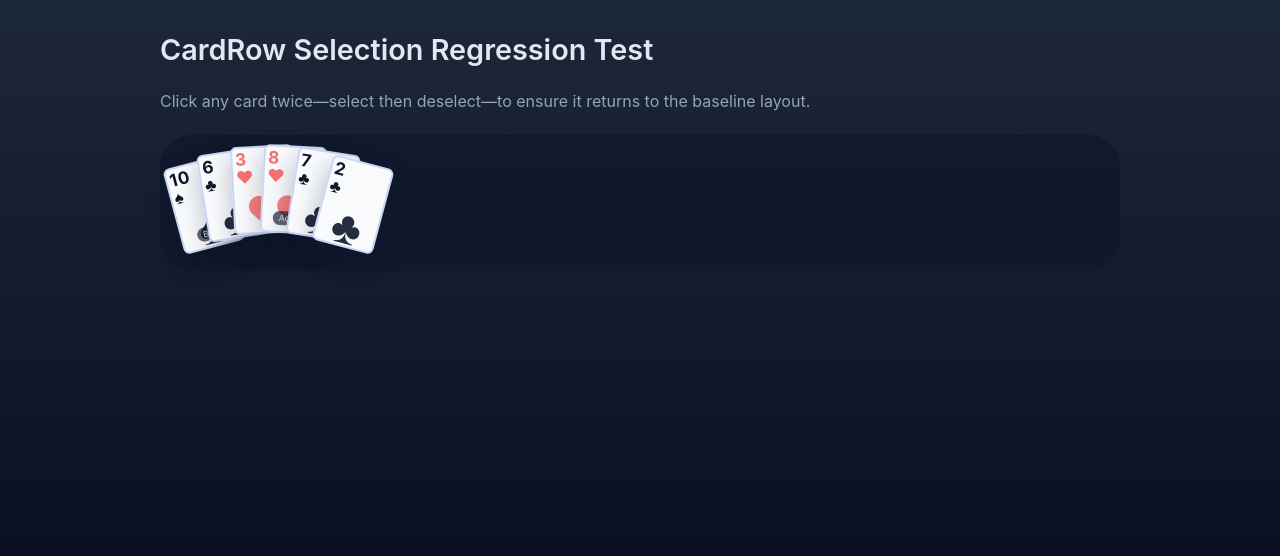
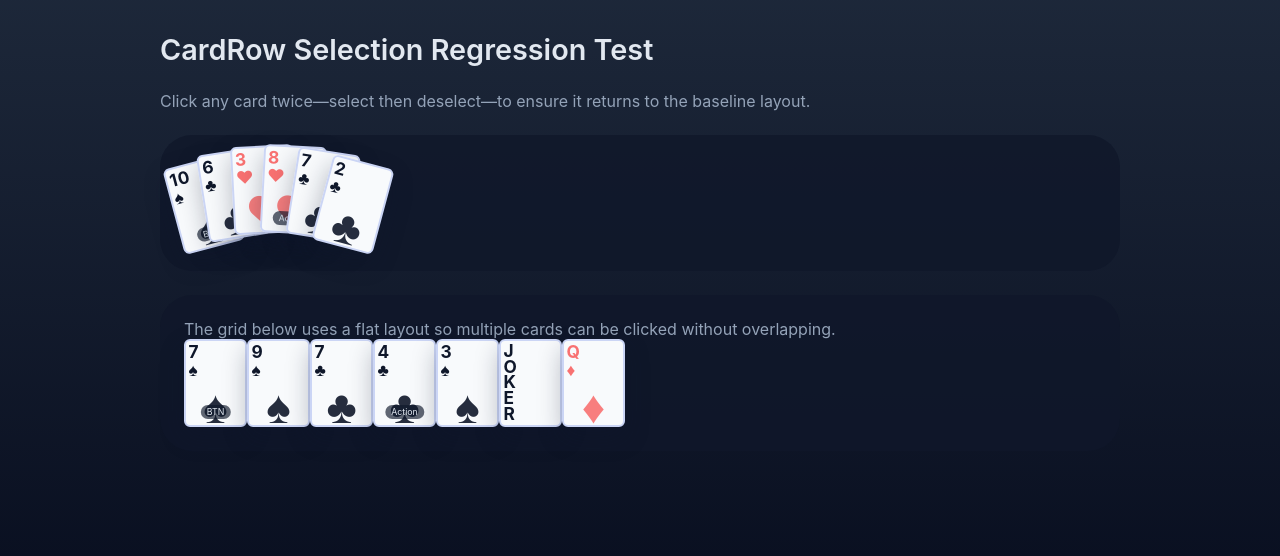
Before and after one commit to zt1106/vibe-baodatui, a Next.js app in the folder apps/web/: page /card-row-test in a window 1280 px wide. Shown: the top 556 px of the page. Built offline with nearby package versions, Linux system fonts and the light colour scheme.

Commit message:
fix multi-selection

```diff
--- a/apps/web/app/card-row-test/page.tsx
+++ b/apps/web/app/card-row-test/page.tsx
@@ -5,6 +5,7 @@ import { createSampleHand } from '../../components/cards/sampleData';
 
 export default function CardRowTestPage() {
   const cards = createSampleHand(2, 6);
+  const multiSelectCards = createSampleHand(3, 7);
 
   return (
     <CardAnimationProvider layoutGroupId="card-row-test-page">
@@ -42,6 +43,19 @@ export default function CardRowTestPage() {
               selectionMode="multiple"
             />
           </div>
+          <div style={{ padding: 24, borderRadius: 32, background: 'rgba(15, 23, 42, 0.8)' }}>
+            <p style={{ margin: 0, color: '#94a3b8' }}>
+              The grid below uses a flat layout so multiple cards can be clicked without overlapping.
+            </p>
+            <CardRow
+              cards={multiSelectCards}
+              size="md"
+              overlap="0%"
+              angle={0}
+              selectionMode="multiple"
+              data-testid="card-row-multi-select"
+            />
+          </div>
         </div>
       </div>
     </CardAnimationProvider>
--- a/packages/ui-cards/src/components/CardRow.tsx
+++ b/packages/ui-cards/src/components/CardRow.tsx
@@ -123,12 +123,11 @@ export function CardRow({
         setSelection([card.id]);
         return;
       }
-      const meta = event.metaKey || event.ctrlKey;
-      if (meta) {
-        setSelection(already ? selection.filter(id => id !== card.id) : [...selection, card.id]);
+      if (already) {
+        setSelection(selection.filter(id => id !== card.id));
         return;
       }
-      setSelection(already ? [] : [card.id]);
+      setSelection([...selection, card.id]);
     },
     [isDisabled, onCardClick, selection, selectionMode, setSelection]
   );
```
Also changed, not shown: 2 other files (tests, documents, lock files or other folders).
